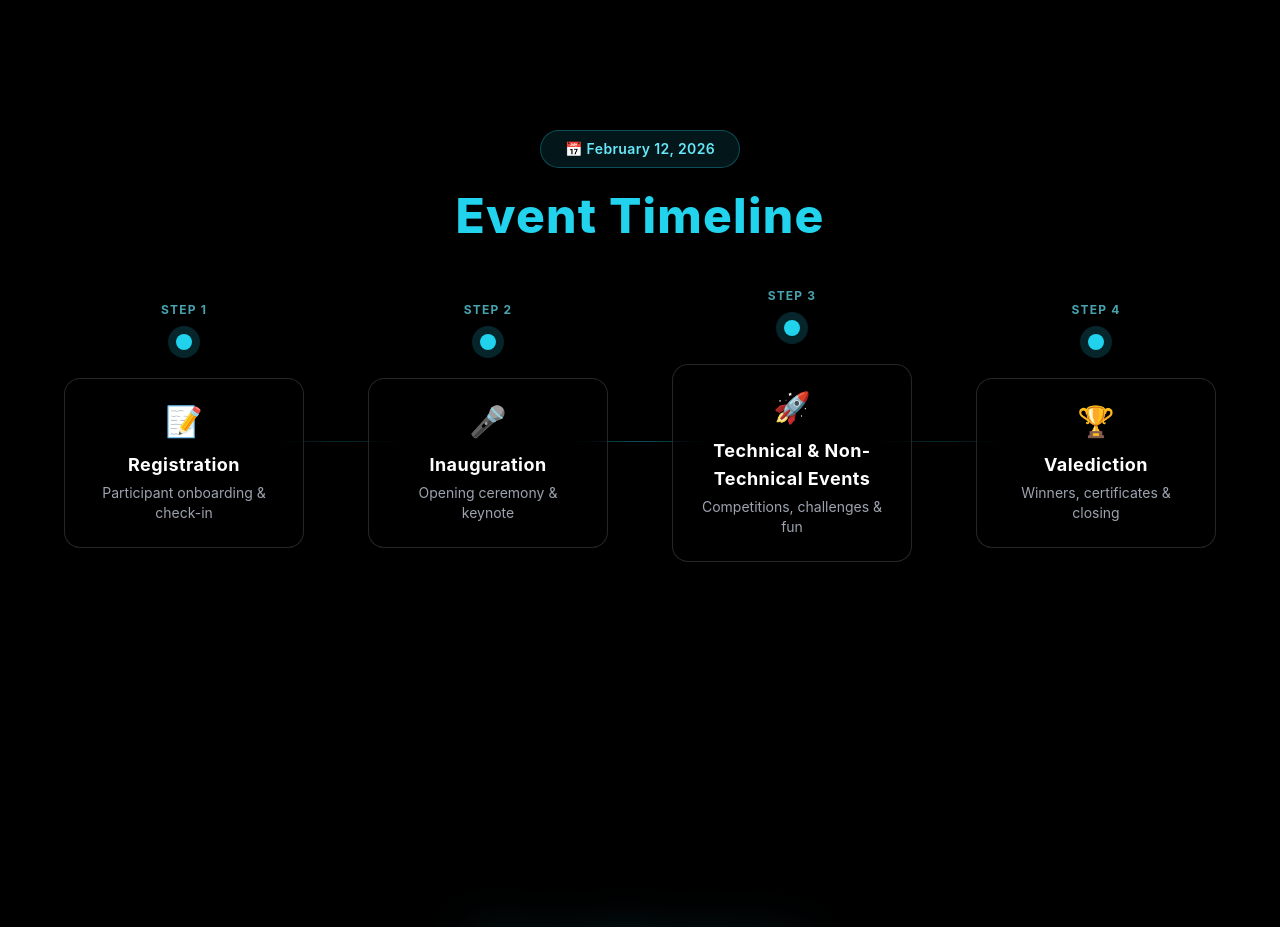
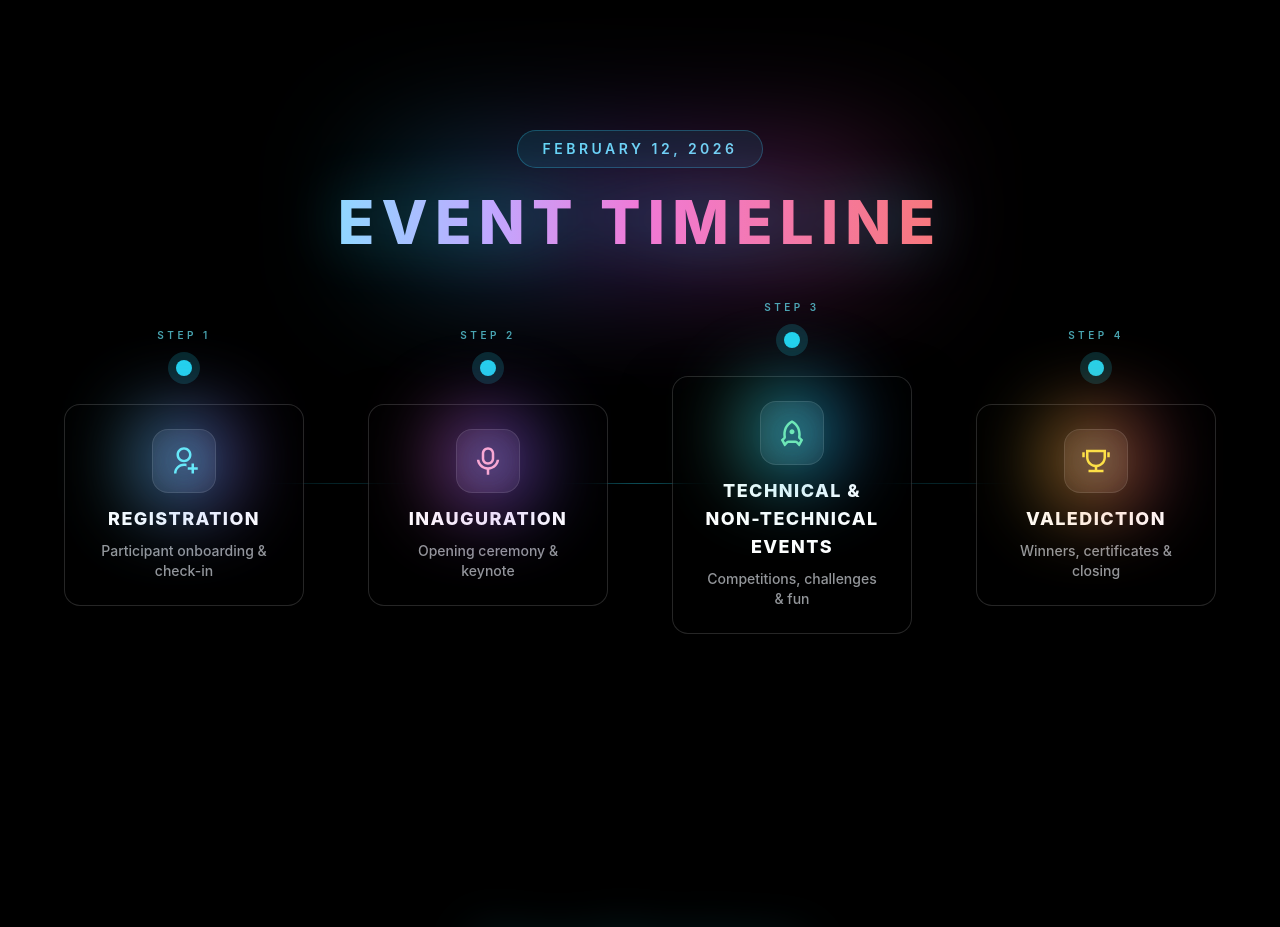
Before and after one commit to ms-arul/ASTRANOVA-26, a React (Vite) app: page / in a window 1280 px wide. Shown: the part 2280-3207 px from the top of the page. Built offline with nearby package versions, Linux system fonts and the light colour scheme.

Commit message:
Update Timeline.jsx

```diff
--- a/src/components/Timeline.jsx
+++ b/src/components/Timeline.jsx
@@ -1,70 +1,123 @@
 import { motion } from "framer-motion";
+import {
+  RiUserAddLine,
+  RiMicLine,
+  RiRocketLine,
+  RiTrophyLine,
+} from "react-icons/ri";
 
 export default function Timeline() {
   const steps = [
     {
       title: "Registration",
       subtitle: "Participant onboarding & check-in",
-      icon: "📝",
+      Icon: RiUserAddLine,
+      glow: "from-cyan-300 via-blue-400 to-purple-500",
+      iconColor: "text-cyan-300",
     },
     {
       title: "Inauguration",
       subtitle: "Opening ceremony & keynote",
-      icon: "🎤",
+      Icon: RiMicLine,
+      glow: "from-pink-400 via-purple-500 to-indigo-500",
+      iconColor: "text-pink-300",
     },
     {
       title: "Technical & Non-Technical Events",
       subtitle: "Competitions, challenges & fun",
-      icon: "🚀",
+      Icon: RiRocketLine,
+      glow: "from-emerald-300 via-cyan-400 to-blue-500",
+      iconColor: "text-emerald-300",
     },
     {
       title: "Valediction",
       subtitle: "Winners, certificates & closing",
-      icon: "🏆",
+      Icon: RiTrophyLine,
+      glow: "from-yellow-300 via-orange-400 to-pink-500",
+      iconColor: "text-yellow-300",
     },
   ];
 
   return (
     <section className="relative min-h-screen w-full overflow-hidden">
-
-
-
       {/* ================= CONTENT ================= */}
       <div className="relative z-10 py-28 px-4 sm:px-6">
-
         {/* DATE BADGE */}
         <div className="flex justify-center mb-6">
-          <span className="
+          <span
+            className="
               px-6 py-2 rounded-full
               bg-cyan-400/10
               border border-cyan-400/30
               text-cyan-300
-            text-sm font-semibold tracking-wide
-          ">
-            📅 February 12, 2026
+              text-sm font-semibold tracking-[0.25em]
+              uppercase
+            "
+          >
+            February 12, 2026
           </span>
         </div>
 
-        {/* TITLE */}
-        <motion.h2
-          initial={{ opacity: 0, y: 25 }}
-          whileInView={{ opacity: 1, y: 0 }}
-          transition={{ duration: 0.6 }}
+        {/* ================= TITLE (GRADIENT + MOTION COLOR) ================= */}
+        <div className="relative flex justify-center mb-20">
+          {/* Glow Blob behind title */}
+          <motion.div
+            aria-hidden="true"
+            initial={{ opacity: 0, scale: 0.85 }}
+            whileInView={{ opacity: 1, scale: 1 }}
+            transition={{ duration: 0.8 }}
             viewport={{ once: true }}
             className="
+              absolute -top-10
+              w-[380px] sm:w-[520px] h-[120px]
+              rounded-full blur-3xl
+              bg-gradient-to-r from-cyan-500/35 via-purple-500/35 to-pink-500/35
+            "
+          />
+
+          {/* Animated Gradient Title */}
+          <motion.h2
+            initial={{ opacity: 0, y: 30 }}
+            whileInView={{ opacity: 1, y: 0 }}
+            transition={{ duration: 0.7, ease: "easeOut" }}
+            viewport={{ once: true }}
+            className="
+              relative
               text-center
-            text-3xl sm:text-4xl md:text-5xl
-            font-extrabold tracking-wide
-            text-cyan-400
-            mb-20
+              text-4xl sm:text-5xl md:text-6xl
+              font-extrabold
+              tracking-[0.12em]
+              uppercase
+              drop-shadow-[0_0_30px_rgba(34,211,238,0.35)]
+            "
+          >
+            <motion.span
+              animate={{
+                filter: [
+                  "hue-rotate(0deg)",
+                  "hue-rotate(120deg)",
+                  "hue-rotate(240deg)",
+                  "hue-rotate(360deg)",
+                ],
+              }}
+              transition={{
+                duration: 6,
+                repeat: Infinity,
+                ease: "linear",
+              }}
+              className="
+                inline-block
+                bg-gradient-to-r from-cyan-300 via-purple-400 to-pink-400
+                text-transparent bg-clip-text
               "
             >
               Event Timeline
+            </motion.span>
           </motion.h2>
+        </div>
 
         {/* ================= DESKTOP TIMELINE ================= */}
         <div className="hidden md:block max-w-6xl mx-auto relative">
-
           {/* ANIMATED HORIZONTAL LINE */}
           <motion.div
             initial={{ scaleX: 0 }}
@@ -89,7 +142,6 @@ export default function Timeline() {
 
         {/* ================= MOBILE TIMELINE ================= */}
         <div className="md:hidden max-w-md mx-auto relative">
-
           {/* ANIMATED VERTICAL LINE */}
           <motion.div
             initial={{ scaleY: 0 }}
@@ -107,12 +159,7 @@ export default function Timeline() {
 
           <div className="flex flex-col gap-16 pl-10">
             {steps.map((step, index) => (
-              <TimelineItem
-                key={index}
-                step={step}
-                index={index}
-                vertical
-              />
+              <TimelineItem key={index} step={step} index={index} vertical />
             ))}
           </div>
         </div>
@@ -123,6 +170,8 @@ export default function Timeline() {
 
 /* ================= TIMELINE ITEM ================= */
 function TimelineItem({ step, index, vertical = false }) {
+  const Icon = step.Icon;
+
   return (
     <motion.div
       initial={{ opacity: 0, y: 30 }}
@@ -134,24 +183,31 @@ function TimelineItem({ step, index, vertical = false }) {
       }`}
     >
       {/* STEP NUMBER */}
-      <span className="
+      <span
+        className="
           absolute -top-8
-        text-xs font-bold tracking-widest
+          text-[10px]
+          font-semibold tracking-[0.35em]
+          uppercase
           text-cyan-300/70
-      ">
-        STEP {index + 1}
+        "
+      >
+        Step {index + 1}
       </span>
 
       {/* DOT */}
-      <div className="
+      <div
+        className="
           w-4 h-4
           rounded-full
           bg-cyan-400
           shadow-[0_0_0_8px_rgba(34,211,238,0.18)]
-      " />
+        "
+      />
 
       {/* CARD */}
-      <div className="
+      <div
+        className="
           mt-7
           px-7 py-6
           rounded-2xl
@@ -159,15 +215,72 @@ function TimelineItem({ step, index, vertical = false }) {
           backdrop-blur-xl
           border border-white/15
           shadow-[0_20px_50px_rgba(0,0,0,0.65)]
-        max-w-[240px]
-      ">
-        <div className="text-3xl mb-3">{step.icon}</div>
+          max-w-[250px]
+          group
+          transition-all duration-300
+          hover:-translate-y-1 hover:border-cyan-400/30
+        "
+      >
+        {/* ✅ ICON (VISIBLE + GLOW + ANIMATION) */}
+        <div className="relative w-fit mx-auto mb-3">
+          {/* Glow Aura */}
+          <span
+            className={`
+              absolute -inset-3
+              rounded-2xl blur-2xl opacity-70
+              bg-gradient-to-r ${step.glow}
+              animate-pulse
+            `}
+          />
 
-        <p className="text-base sm:text-lg font-bold tracking-wide text-white">
+          {/* Icon Box */}
+          <div
+            className="
+              relative
+              w-16 h-16
+              rounded-2xl
+              bg-white/5
+              border border-white/10
+              backdrop-blur-xl
+              flex items-center justify-center
+              transition-all duration-300
+              group-hover:scale-110
+              group-hover:rotate-[2deg]
+            "
+          >
+            <Icon
+              className={`
+                text-3xl ${step.iconColor}
+                drop-shadow-[0_0_18px_rgba(34,211,238,0.7)]
+                transition-all duration-300
+                group-hover:scale-110
+              `}
+            />
+          </div>
+        </div>
+
+        {/* TEXT */}
+        <p
+          className="
+            text-base sm:text-lg
+            font-extrabold
+            tracking-[0.08em]
+            uppercase
+            text-white
+          "
+        >
           {step.title}
         </p>
 
-        <p className="mt-1 text-xs sm:text-sm text-gray-400 leading-relaxed">
+        <p
+          className="
+            mt-2
+            text-xs sm:text-sm
+            text-gray-300/70
+            leading-relaxed
+            font-medium
+          "
+        >
           {step.subtitle}
         </p>
       </div>
```
Lines whose indentation alone changed are shown as unchanged.
